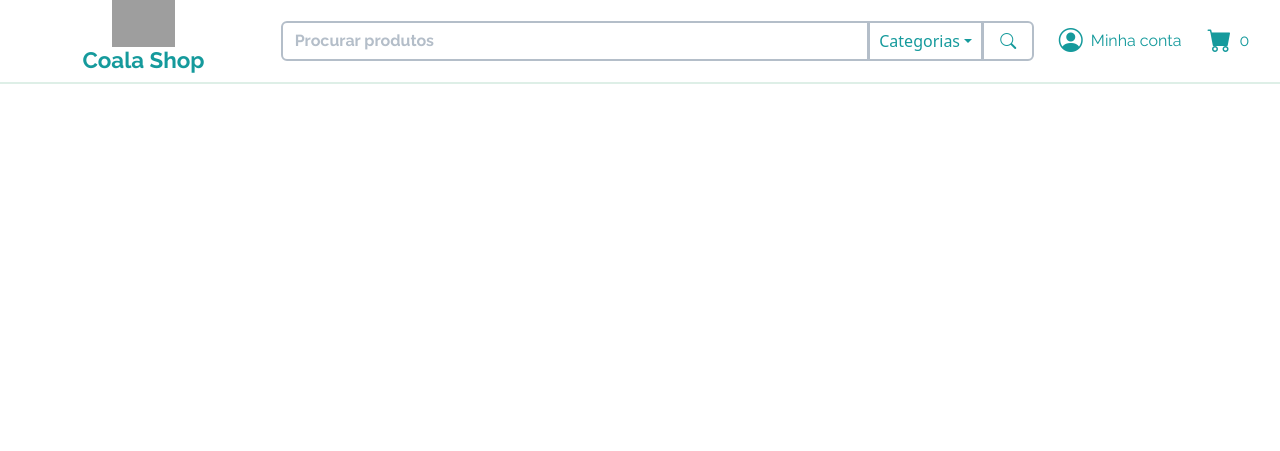
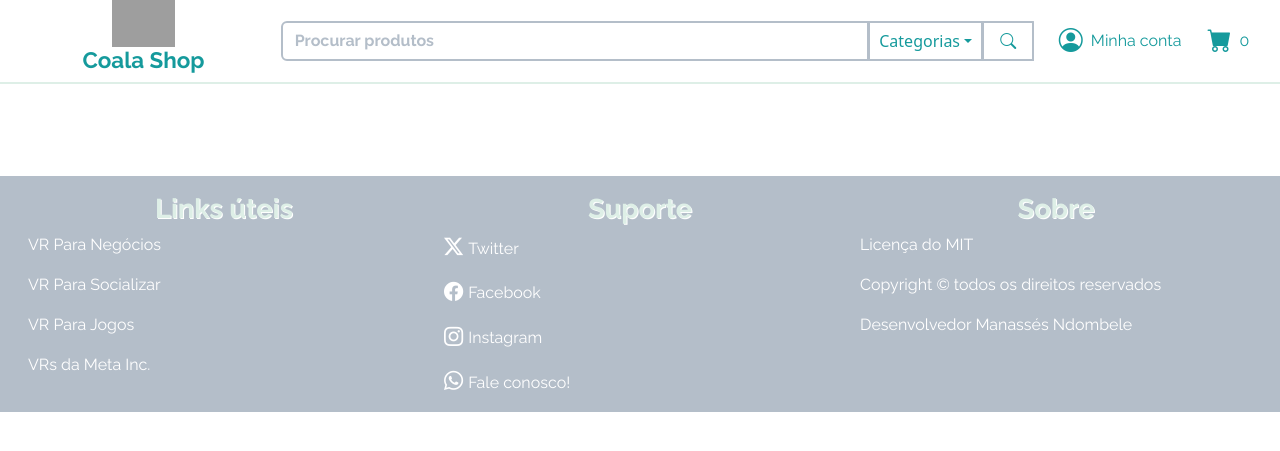
Before and after one commit to Manasses-Alberto/Coala-Shop, a Django app: page / in a window 1280 px wide. Shown: the top 451 px of the page. Run offline with Django 4.2, Linux system fonts and the light colour scheme; the visitor is signed in with stand-in values (Sample User, id 1); data that the repository does not hold is empty; grey boxes are pictures that could not be loaded.

Commit message:
Fiz os estilos dos produtos e do rodapé na versão desktop

```diff
--- /dev/null
+++ b/coala_shop_app/static/scripts/index.js
@@ -0,0 +1,14 @@
+for (let card of document.querySelectorAll('.card')) {
+    console.log(card.innerHTML)
+    card.addEventListener('mouseover', () => {
+        card.style.transform = 'scale(1.03)'
+        card.querySelector('.card-title').style.color = '#B4BEC9'
+        card.querySelector('p').style.color = '#B4BEC9'
+    })
+
+    card.addEventListener('mouseleave', () => {
+        card.style.transform = 'scale(1)'
+        card.querySelector('.card-title').style.color = '#002333'
+        card.querySelector('p').style.color = '#002333'
+    })
+}
--- a/coala_shop_app/static/styles/index.css
+++ b/coala_shop_app/static/styles/index.css
@@ -2,6 +2,7 @@
 
 :root {
     --family: 'Raleway', sans-serif;
+    --btn-family: system-ui, -apple-system, BlinkMacSystemFont, 'Segoe UI', Roboto, Oxygen, Ubuntu, Cantarell, 'Open Sans', 'Helvetica Neue', sans-serif;
     --color-a: #B4BEC9;
     --color-b: #159A9C;
     --color-c: #002333;
@@ -9,7 +10,11 @@
     --color-e: #FFFFFF;
 }
 
-header { border-bottom: 2px solid var(--color-d); }
+header {
+    border-bottom: 2px solid var(--color-d);
+    z-index: 1000;
+    background-color: var(--color-e);
+}
 
 #logo-area {
     width: 20%;
@@ -54,9 +59,15 @@ header { border-bottom: 2px solid var(--color-d); }
 }
 
 .dropdown-item:hover,
-.dropdown-item:active {
+.dropdown-item:active,
+.card-body > button:hover {
     background-color: #159A9C;
     color: var(--color-d);
+}
+
+#search-product-btn {
+    border-top-right-radius: 0.375px;
+    border-bottom-right-radius: 0.375px;
 }
 
 #search-products-area > button {
@@ -68,11 +79,6 @@ header { border-bottom: 2px solid var(--color-d); }
 
 #search-products-area > button:hover,
 #search-products-area > button:active { background-color: var(--color-d); }
-
-#search-product-btn {
-    border-top-right-radius: 0.375rem;
-    border-bottom-right-radius: 0.375rem;
-}
 
 #user-actions-area > button {
     color: var(--color-b);
@@ -87,3 +93,59 @@ header { border-bottom: 2px solid var(--color-d); }
     margin-right: 0.5rem;
     font-size: 1.5em;
 }
+
+main { padding-top: 10rem; }
+
+li { list-style-type: none; }
+
+.card {
+    width: 18rem;
+    height: 450px;
+    transition: transform 0.3s ease-in-out;
+    cursor: pointer;
+}
+
+.card-img-top { transition: all 1s ease-in; }
+
+.card-title {
+    font-family: var(--family);
+    font-size: 1.2em;
+    font-weight: bold;
+    color: var(--color-c);
+}
+
+.card-body > button {
+    background-color: transparent;
+    border: 1px solid var(--color-c);
+    color: var(--color-b);
+    font-family: var(--btn-family);
+    font-size: 1.2em;
+    transition: background-color 0.3s ease-in, color 0.5s ease-out;
+}
+
+footer { background-color: var(--color-a); }
+
+footer h1 {
+    color: var(--color-d);
+    font-size: 1.7em;
+    font-family: var(--family);
+    font-weight: bold;
+    text-shadow: 1px 1px var(--color-e);
+}
+
+footer a {
+    color: var(--color-e);
+    font-family: var(--family);
+    text-decoration: none;
+}
+
+footer a:hover {
+    text-decoration: underline;
+    text-decoration-color: var(--color-d);
+    color: var(--color-d);
+}
+
+footer i {
+    font-size: 1.2em;
+    margin-right: 5px;
+}
--- a/templates/index.html
+++ b/templates/index.html
@@ -13,7 +13,7 @@
     <link rel="stylesheet" href="{% static 'styles/index.css' %}">
 </head>
 <body>
-    <header class="container-fluid d-flex justify-content-around align-items-center">
+    <header class="container-fluid d-flex justify-content-around align-items-center position-fixed">
         <div id="logo-area" class="d-flex flex-column justify-content-center align-items-center">
             <img src="{% static 'images/coala-shop-logo.png' %}" alt="Logotipo da loja online Coala Shop">
             <h1>Coala Shop</h1>
@@ -24,10 +24,10 @@
               <span>Categorias</span>
             </button>
             <ul class="dropdown-menu dropdown-menu-end">
-              <li><a class="dropdown-item">Desportivo</a></li>
-              <li><a class="dropdown-item">Mais velozes</a></li>
-              <li><a class="dropdown-item">Mais tecnológicos</a></li>
-              <li><a class="dropdown-item">Mais simples</a></li>
+              <li><a class="dropdown-item">De uso geral</a></li>
+              <li><a class="dropdown-item">Social</a></li>
+              <li><a class="dropdown-item">Reuniões</a></li>
+              <li><a class="dropdown-item">Gamers</a></li>
             </ul>
             <button type="button" id="search-product-btn" class="px-3"><i class="bi bi-search"></i></button>
           </div>
@@ -37,23 +37,50 @@
           </div>
     </header>
     <main class="container">
-      <ul class="col-12 d-flex align-items-center justify-content-left flex-wrap">
+      <ul class="col-12 d-flex align-items-center justify-content-left flex-wrap gap-3">
         {% for product in products %}
         <li>
-          <div class="card" style="width: 18rem;">
-            <img src="{{ product.image.url }}" class="card-img-top" alt="Imagem do produto {{ product.name }}">
-            <div class="card-body">
-              <h5 class="card-title">{{ product.name }} - {{ product.price }} Kz</h5>
-              <div class="d-flex align-items-center justify-content-between">
-                <a href="#" class="btn btn-primary">Comprar</a>
-                <a href="#" class="btn btn-primary">Saiba mais</a>
-              </div>
+          <div class="card">
+            <img src="{{ product.image.url }}" class="card-img-top" alt="Imagem do {{ product.name }}">
+            <div class="card-body d-flex flex-column align-items-start justify-content-between">
+              <h5 class="card-title">{{ product.name }} - {{ product.price }},00 Kz</h5>
+              <p>Categoria: {{ product.category }}</p>
+              <button class="w-100 rounded"><i class="bi bi-currency-dollar"></i>Comprar</button>
             </div>
           </div>
         </li>
         {% endfor %}
       </ul>
     </main>
+    <footer class="container-fluid d-flex align-items-start justify-content-evenly p-3">
+      <div class="container">
+        <h1 class="text-center">Links úteis</h1>
+        <nav class="d-flex align-items-start justify-content-left flex-column gap-3">
+          <a href="#">VR Para Negócios</a>
+          <a href="#">VR Para Socializar</a>
+          <a href="#">VR Para Jogos</a>
+          <a href="#">VRs da Meta Inc.</a>
+        </nav>
+      </div>
+      <div class="container">
+        <h1 class="text-center">Suporte</h1>
+        <nav class="d-flex align-items-start justify-content-left flex-column gap-3">
+          <a href="#"><i class="bi bi-twitter-x"></i>Twitter</a>
+          <a href="#"><i class="bi bi-facebook"></i>Facebook</a>
+          <a href="#"><i class="bi bi-instagram"></i>Instagram</a>
+          <a href="#"><i class="bi bi-whatsapp"></i>Fale conosco!</a>
+        </nav>
+      </div>
+      <div class="container">
+        <h1 class="text-center">Sobre</h1>
+        <nav class="d-flex align-items-start justify-content-left flex-column gap-3">
+          <a href="#">Licença do MIT</a>
+          <a href="#">Copyright &copy; todos os direitos reservados</a>
+          <a href="https://www.github.com/Manasses-Alberto/" rel="external" target="_blank">Desenvolvedor Manassés Ndombele</a>
+        </nav>
+      </div>
+    </footer>
     <script src="https://cdn.jsdelivr.net/npm/bootstrap@5.3.2/dist/js/bootstrap.bundle.min.js" integrity="sha384-C6RzsynM9kWDrMNeT87bh95OGNyZPhcTNXj1NW7RuBCsyN/o0jlpcV8Qyq46cDfL" crossorigin="anonymous"></script>
-</body>
+    <script src="{% static 'scripts/index.js' %}"></script>
+  </body>
 </html>
```
